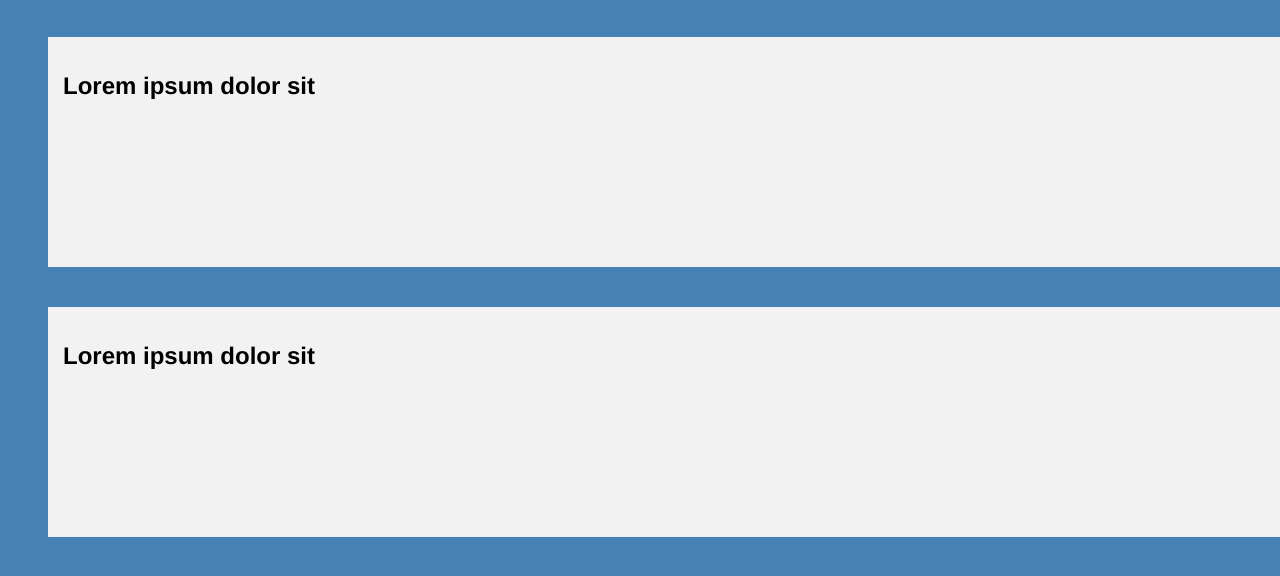
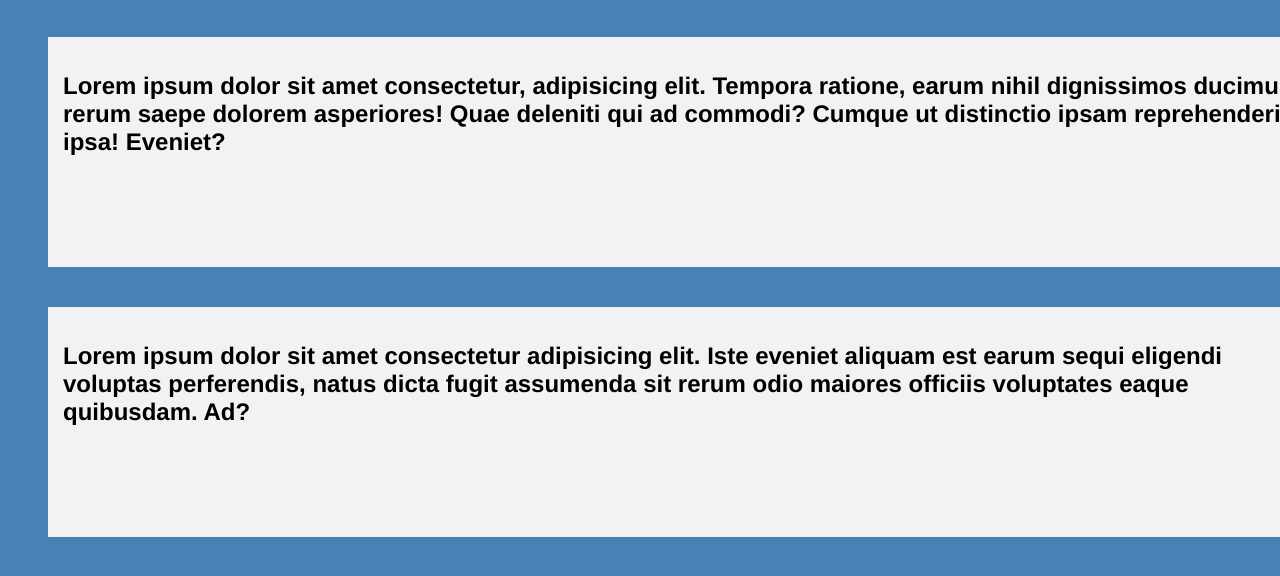
Before and after one commit to samuel-perez31/aplicaciones, a plain HTML site: page 5-14 div/index.html in a window 1280 px wide. Shown: the part 100-676 px from the top of the page. Drawn offline with Linux system fonts and the light colour scheme.

Commit message:
index.html

```diff
--- a/5-14 div/index.html
+++ b/5-14 div/index.html
@@ -13,10 +13,14 @@
     </div>
 
     <div class="caja">
-        <h2>Lorem ipsum dolor sit</h2>
+        <div class="texto">
+            <h2>Lorem ipsum dolor sit amet consectetur, adipisicing elit. Tempora ratione, earum nihil dignissimos ducimus rerum saepe dolorem asperiores! Quae deleniti qui ad commodi? Cumque ut distinctio ipsam reprehenderit ipsa! Eveniet?</h2>
+        </div>
     </div>
     <div class="caja">
-        <h2>Lorem ipsum dolor sit</h2>
+        <div class="texto">
+            <h2>Lorem ipsum dolor sit amet consectetur adipisicing elit. Iste eveniet aliquam est earum sequi eligendi voluptas perferendis, natus dicta fugit assumenda sit rerum odio maiores officiis voluptates eaque quibusdam. Ad?</h2>
+        </div>
     </div>
 </body>
 </html>
```
